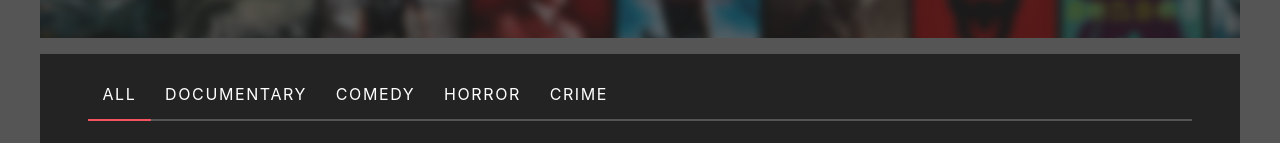
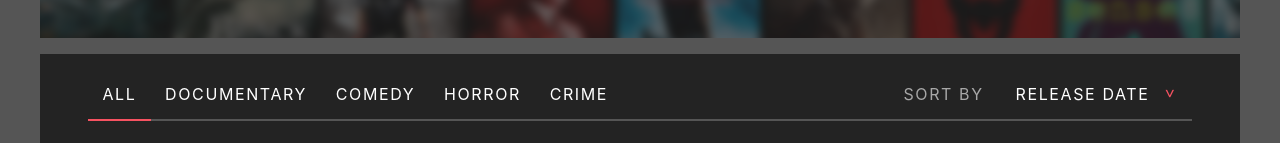
Before and after one commit to denn1sam/netflix-roulette, a React (Create React App) app: page / in a window 1280 px wide. Shown: the part 330-473 px from the top of the page. Built offline with nearby package versions, Linux system fonts and the light colour scheme.

Commit message:
task-3 - add select field

```diff
--- a/src/components/movies-filtering-section/MoviesFilteringSection.tsx
+++ b/src/components/movies-filtering-section/MoviesFilteringSection.tsx
@@ -1,14 +1,34 @@
 import "./movies-filtering-section.css";
 import { GenresTabs } from "../genres-tabs/GenresTabs";
+import { useState } from "react";
+import { SelectedValue } from "../select-field/select-field.model";
+import { SelectField } from "../select-field/SelectField";
+
+const selectOptions: SelectedValue[] = [
+  { label: "Release Date", value: "releaseDate" },
+  { label: "Title", value: "title" },
+];
 
 export function MoviesFilteringSection() {
+  const [selectedSorting, setSelectedSorting] = useState(selectOptions[0]);
+
   function handleOnSelect(genre: string) {
     console.log("selected genre:", genre);
+  }
+
+  function handleOnSelectedValueChanges(selectedSorting: SelectedValue) {
+    setSelectedSorting(selectedSorting);
   }
 
   return (
     <div className="movies-filtering-section">
       <GenresTabs onSelect={handleOnSelect}></GenresTabs>
+      <SelectField
+        label="Sort By"
+        selectOptions={selectOptions}
+        selectedValue={selectedSorting}
+        onSelectedValueChanges={handleOnSelectedValueChanges}
+      ></SelectField>
     </div>
   );
 }
--- a/src/components/movies-filtering-section/movies-filtering-section.css
+++ b/src/components/movies-filtering-section/movies-filtering-section.css
@@ -1,4 +1,6 @@
 .movies-filtering-section {
   border-bottom: 2px solid var(--grey-light);
   margin-bottom: 1.5rem;
+  display: flex;
+  justify-content: space-between;
 }
--- /dev/null
+++ b/src/components/select-field/SelectField.tsx
@@ -0,0 +1,43 @@
+import { useState } from "react";
+import "./select-field.css";
+import { SelectFieldProps } from "./select-field.model";
+
+export function SelectField({
+  label,
+  selectOptions,
+  selectedValue,
+  onSelectedValueChanges,
+}: SelectFieldProps) {
+  const [isListOpen, setIsListOpen] = useState(false);
+
+  function handleListView(): void {
+    setIsListOpen((isListOpen) => !isListOpen);
+  }
+
+  const selectOptionsList = selectOptions.map((selectOption) => {
+    return (
+      <div
+        key={selectOption.value}
+        className="select-option"
+        onClick={() => onSelectedValueChanges(selectOption)}
+      >
+        {selectOption.label}
+      </div>
+    );
+  });
+
+  return (
+    <div className="select-field">
+      {label && <div className="select-field-label">{label}</div>}
+
+      <div className="select-field-selection" onClick={handleListView}>
+        <div className="select-field-selected-value">{selectedValue.label}</div>
+        <div className="select-field-arrow-down">{">"}</div>
+
+        {isListOpen && (
+          <div className="select-field-selection-list">{selectOptionsList}</div>
+        )}
+      </div>
+    </div>
+  );
+}
--- /dev/null
+++ b/src/components/select-field/select-field.css
@@ -0,0 +1,45 @@
+.select-field {
+  font-size: 1rem;
+  display: flex;
+  text-transform: uppercase;
+  padding: 0.9rem;
+  letter-spacing: 0.1rem;
+}
+
+.select-field-selection {
+  display: flex;
+  position: relative;
+  cursor: pointer;
+}
+
+.select-field-arrow-down {
+  transform: rotate(90deg);
+  margin-left: 1rem;
+  color: var(--red);
+}
+
+.select-field-selection-list {
+  position: absolute;
+  top: 2rem;
+  right: 0;
+  padding: 1rem;
+  background-color: var(--grey);
+  width: 100%;
+  max-width: 15rem;
+  min-width: 12rem;
+  z-index: 2;
+}
+
+.select-field-label {
+  margin-right: 2rem;
+  opacity: 0.6;
+}
+
+.select-option {
+  padding: 1rem;
+  border-bottom: 1px solid var(--red);
+}
+
+.select-option:hover {
+  background-color: var(--light-grey);
+}
```
Also changed, not shown: src/components/select-field/select-field.model.ts (added, +11 -0 lines).
